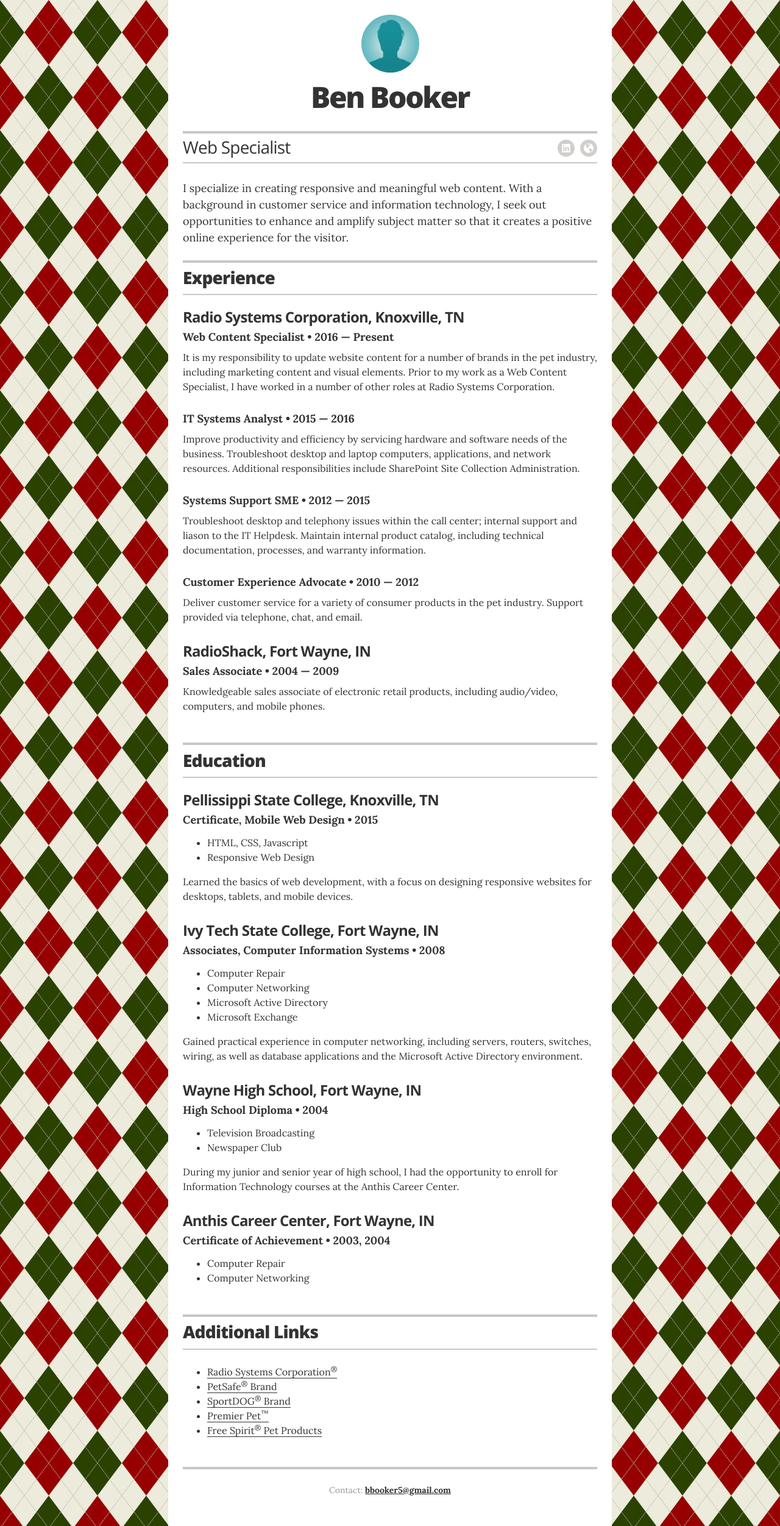
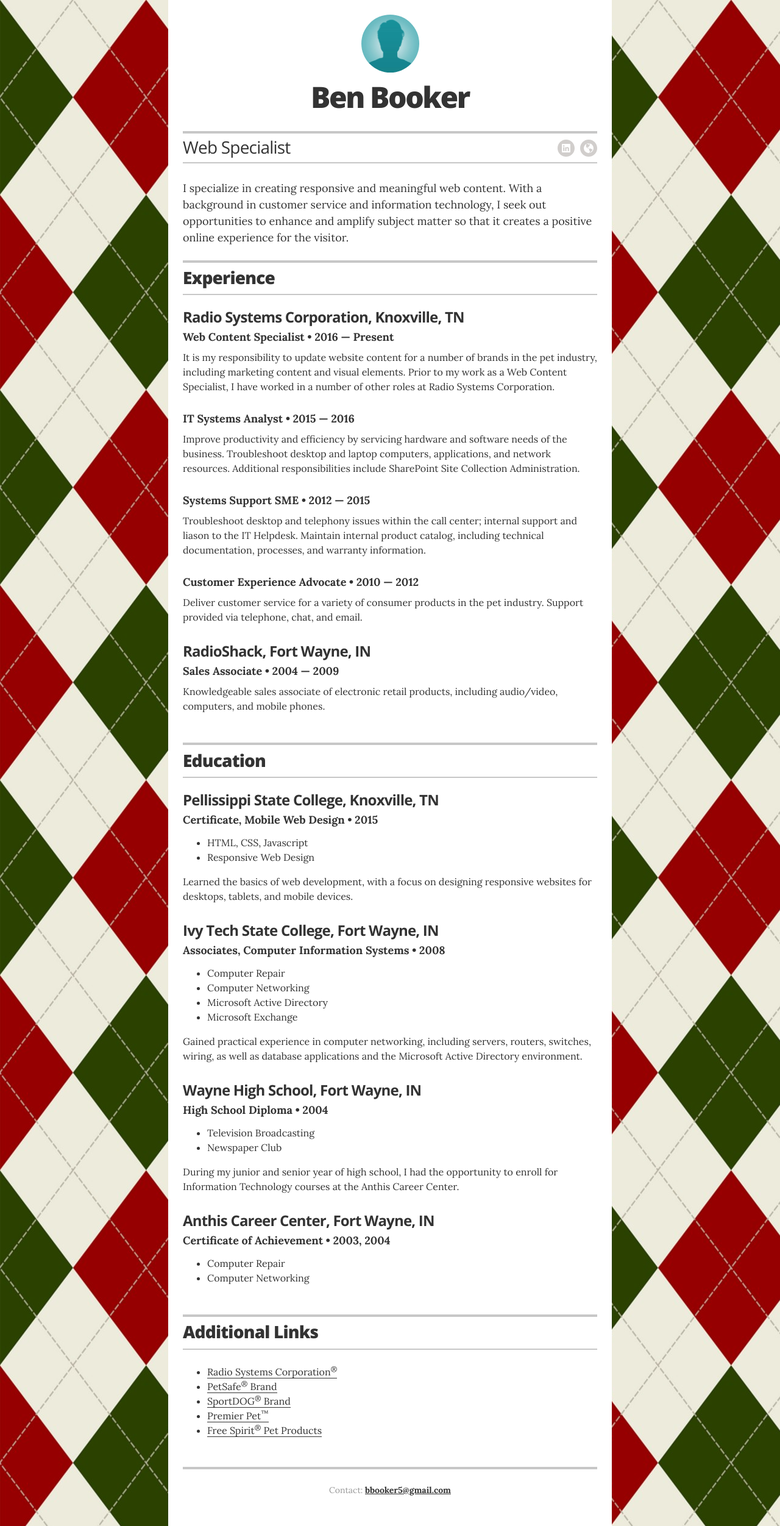
Before and after one commit to bbooker5/about, a Jekyll site: the page built from index.html, in a window 1280 px wide. Shown: the whole page at 61% size. Built offline with Jekyll 4.4.1, drawn with Linux system fonts in a browser that asks for light colours.

Commit message:
bg image full

```diff
--- a/_sass/_base.scss
+++ b/_sass/_base.scss
@@ -13,7 +13,7 @@ html {
 body{
   @include serif;
   color: $text_color;
-  background-image: url("bgtest-compressed.jpg");
+  background-image: url("bgtest.jpg");
   background-attachment: fixed;
   font-size: 16px;
   line-height: 1.5;
```
Also changed, not shown: css/bgtest.jpg.
